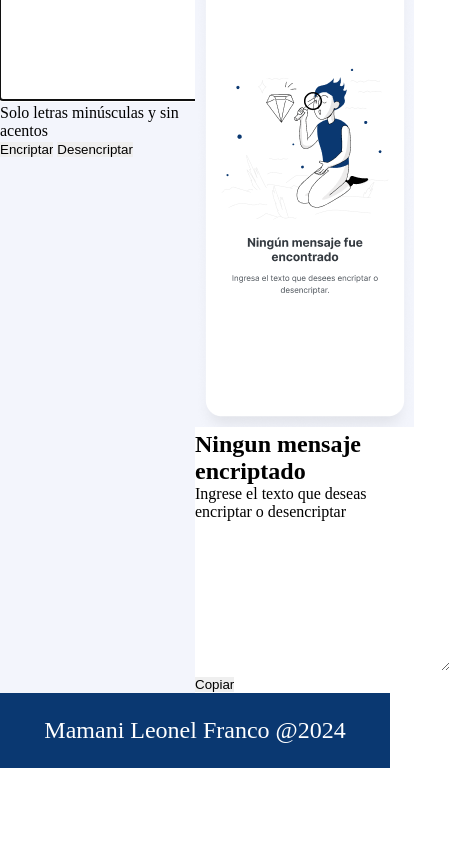
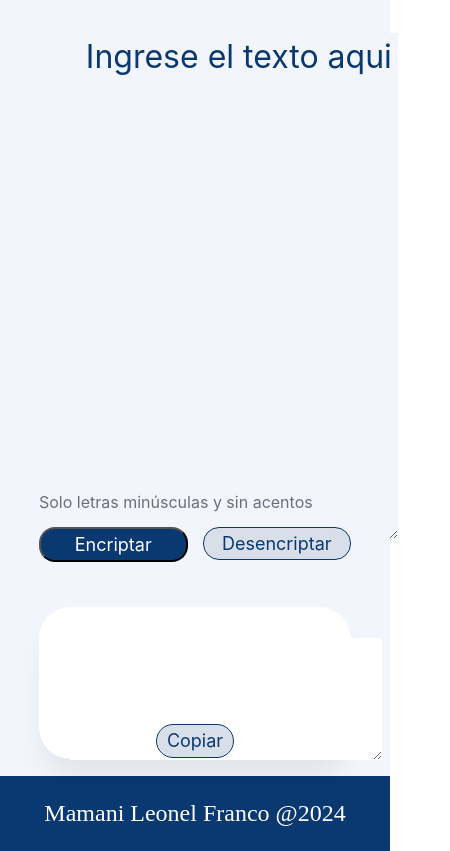
Before and after one commit to leoMa23/challenge-encriptador, a plain HTML site: page index.html in a window 390 px wide. Shown: the part 68-919 px from the top of the page, 450 px wide, since content can reach past the window. Before the commit the page ends 844 px from the top, so only its background shows below. Drawn offline with Linux system fonts and the light colour scheme.

Commit message:
se agrega el CSS

```diff
--- a/app.js
+++ b/app.js
@@ -1,20 +1,47 @@
-// Las llaves de encriptación que utilizaremos
-// son las siguientes:
-// la letra "a" es convertida para "ai"
-// la letra "e" es convertida para "enter"
-// la letra "i" es convertida para "imes"
-// la letra "o" es convertida para "ober"
-// la letra "u" es convertida para "ufat"
-
 
 function encriptar(){
+    let texto = document.getElementById("texto").value;
+    let parrafo = document.getElementById("mensaje");
+    let imagen = document.getElementById("imagen");
+    let textoEncriptado = texto.replace(/i/gi, "ines")
+                                .replace(/a/gi, "ai")
+                                .replace(/e/gi, "enter")
+                                .replace(/o/gi, "ober")
+                                .replace(/u/gi, "ufat");
 
+    if(texto.length !=0){
+        imagen.style.display= "none";
+        texto = textoEncriptado;
+        parrafo.textContent = texto;
+    }else{
+        imagen.style.display="none";
+        parrafo.textContent = "Debes ingresar algun texto para encriptar";
+    }
 }
 
 function desencriptar(){
-
+    let texto = document.getElementById("texto").value;
+    let parrafo = document.getElementById("mensaje");
+    let imagen = document.getElementById("imagen");
+    let textoEncriptado = texto.replace(/ai/gi, "a")
+                                .replace(/enter/gi, "e")
+                                .replace(/ines/gi, "i")
+                                .replace(/ober/gi, "o")
+                                .replace(/ufat/gi, "u");
+    if(texto.length !=0){
+        imagen.style.display = "none";
+        texto = textoEncriptado;
+        parrafo.textContent = texto;
+    }else{
+        imagen.style.display= "none";
+        parrafo.textContent= "Debes ingresar algun texto para desencriptar"
+    }
 }
 
 function copiar(){
-
+    let copia = document.getElementById("mensaje");
+    if(copia){
+        copia.select();
+        document.execCommand("copy");
+    }
 }
--- a/index.html
+++ b/index.html
@@ -9,25 +9,25 @@
 <body>
     <main class="presentacion">
         <section class="presentacion__izquierda">
-            <img src="" alt="logo de alura">
-            <textarea name="texto" rows="10" cols="30" class="textoEntrada" autofocus placeholder="Ingrese el texto aqui"></textarea>
-            <p>Solo letras minúsculas y sin acentos</p>
+            <img class="presentacion__logo" src="assets/images/Logo.png" alt="logo de alura">
+            <textarea name="texto" id="texto" rows="10" cols="30" class="textoEntrada" autofocus placeholder="Ingrese el texto aqui"></textarea>
+            <div class="terminos">
+                <p>Solo letras minúsculas y sin acentos</p>
+            </div>
             <div class="presentacion__izquierda__botones">
                 <input class="presentacion__izquierda__btnEncriptar" type="button" value="Encriptar" onclick="encriptar()">
-                <input class="presentacion__izquierda__btnDescencriptar" type="button" value="Desencriptar" onclick="desencriptar()">
+                <input class="presentacion__izquierda__btnDesencriptar" type="button" value="Desencriptar" onclick="desencriptar()">
             </div>
         </section>
         <section class="presentacion__derecha">
-            <img src="assets/images/imagen-de-inicio.png" alt="imagen de espera de texto">
-            <div class="presentacion__derecha__msjEncriptado">
-                <h2 id="mensaje-titulo">Ningun mensaje encriptado</h2>
-                <p id="mensaje-parrafo">Ingrese el texto que deseas encriptar o desencriptar</p>
-                <textarea name="mensaje" id="mensaje" cols="30" rows="10"></textarea>
+            <img id="imagen" src="assets/images/imagen-de-inicio.png" alt="imagen de espera de texto">
+            <div class="presentacion__derecha__mensajeEncriptado">
+                <textarea class="mensajeEncriptado" name="mensaje" id="mensaje" cols="30" rows="10"></textarea>
             </div>
-            <input type="button" value="Copiar" onclick="copiar()">
+            <div class="presentacion__derecha__boton">
+                <input class="presentacion__derecha__btnCopiar" type="button" value="Copiar" onclick="copiar()">
+            </div>
         </section>
-
-
     </main>
     <footer class="footer">
         <p>Mamani Leonel Franco @2024</p>
--- a/styles/style.css
+++ b/styles/style.css
@@ -2,43 +2,198 @@
 *{
     margin: 0;
     padding: 0;
-    border: 0;
 }
 
 .presentacion{
+    position: relative;
+    width: 100vw;
+    height: 100vh;
+    background-color: #F3F5FC;
+}
+
+.presentacion__logo{
+    margin: 1%;
+}
+.presentacion__izquierda{
+    width: 50%;
+}
+
+.textoEntrada{
+    position: absolute;
+    width: 45%;
+    height: 60%;
+    margin-left: 12%;
+    margin-top: 15%;
+    border: none;
+    font-family: "Inter";
+    font-style: normal;
+    font-weight: 400;
+    font-size: 32px;
+    line-height: 150%;
+    background-color: #F3F5FC;
+}
+
+.textoEntrada::placeholder{
+    color: #0A3871;
+}
+
+.textoEntrada:focus,
+.textoEntrada:active{
+    border: none;
+    outline: none;
+}
+
+.terminos{
+    display: flex;
+    flex-direction: row;
+    align-items: center;
+    padding: 0px;
+    gap: 8px;
+    position: absolute;
+    width: 80%;
+    right: 7%;
+    bottom: 20%;
+}
+
+.terminos p{
+    font-family: "Inter";
+    font-style: normal;
+    font-weight: 400;
+    font-size: 12px;
+    line-height: 150%;
+    color: #495057;
+    opacity: 0.8;
+    flex: none;
+    order: 1;
+    flex-grow: 0;
+}
+
+.presentacion__izquierda__botones{
+    display: flex;
     box-sizing: border-box;
+    flex-direction: row;
+    align-items: flex-start;
+    padding: 1% 0;
+    position: absolute;
+    width: 80%;
+    left: 12%;
+    top: 80%;
+    gap: 15px;
+}
+
+.presentacion__izquierda__btnEncriptar{
+    justify-content: center;
+    padding: 2%;
+    width: 25%;
+    background-color: #0A3871;
+    border-radius: 24px;
+    font-family: "Inter";
+    font-size: 18px;
+    line-height: 19px;
+    text-align: center;
+    color: #FFFFFF;
+}
+
+.presentacion__izquierda__btnDesencriptar{
+    justify-content: center;
+    padding: 2%;
+    width: 25%;
+    background-color: #D8DFE8;
+    border: 1px solid #0A3871;
+    border-radius: 24px;
+    font-family: "Inter";
+    font-weight: 400;
+    font-size: 18px;
+    line-height: 19px;
+    text-align: center;
+    color: #0A3871;
+}
+
+.presentacion__izquierda__btnEncriptar:hover,
+.presentacion__izquierda__btnDesencriptar:hover{
+    cursor: pointer;
+    margin: 0.5%;
+    width: 24.5%;
+    padding: 1.8%;
+}
+
+.presentacion__derecha{
     display: flex;
+    justify-content: center;
+    position: absolute;
+    width: 30%;
+    height: 90%;
+    left: 60%;
+    top: 5%;
+    background-color: #FFFFFF;
+    box-shadow: 0px 24px 32px -8px rgba(0, 0, 0, 0.08);
+    border-radius: 32px;
+}
+
+.presentacion__derecha__mensajeEncriptado{
+    box-sizing: border-box;
+    text-align: center;
+}
+
+.presentacion__derecha__mensajeEncriptado textarea{
+    width: 90%;
+    height: 80%;
+    top: 10%;
+    border: none;
+}
+
+.mensajeEncriptado{
+    width: 45%;
+    height: 60%;
+    margin-left: 10%;
+    margin-top: 10%;
+    border: none;
+    font-family: "Inter";
+    font-style: normal;
+    font-weight: 400;
+    font-size: 28px;
+    line-height: 150%;
+}
+
+.presentacion__derecha img{
+    position: absolute;
+    width: 100%;
     height: 100%;
 }
 
-.presentacion__izquierda{
-    width: 50%;
-    background-color: #F3F5FC;
+.presentacion__derecha__boton{
+    flex-direction: column;
+    align-items: center;
+    padding: 1%;
+    gap: 16px;
+    position: absolute;
+    width: 100%;
+    top: 86%;
+    text-align: center;
 }
 
-.presentacion__izquierda__botonAzul{
-    background-color: #0A3871;
-    width: 328px;
-    height: 67px;
+.presentacion__derecha__btnCopiar{
+    flex-direction: column;
+    justify-content: center;
+    padding: 2%;
+    gap: 8px;
+    width: 25%;
+    background-color: #D8DFE8;
+    border: 1px solid #0A3871;
     border-radius: 24px;
-    padding: 24px;
-    gap: 8px;
-    color: #FFFFFF;
+    font-family: "Inter";
+    font-weight: 400;
+    font-size: 18px;
+    line-height: 19px;
     text-align: center;
-
+    color: #0A3871;
 }
 
-.presentacion__izquierda__botonGris{
-    background-color: #D8DFE8;
-    width: 328px;
-    height: 67px;
-    border-radius: 24px;
-    border: 1px #0A3871 solid;
-    padding: 24px;
-    gap: 8px;
-}
-.presentacion__derecha{
-    width: 50%;
+.presentacion__derecha__btnCopiar:hover{
+    cursor: pointer;
+    margin: 1.5%;
+    width: 24.5%;
+    padding: 1.8%;
 }
 
 .footer{
@@ -49,3 +204,82 @@
     font-size: 1.5rem;
     font-weight: 400;
 }
+
+@media (max-width: 57.5em){
+    .presentacion{
+        display: flex;
+        flex-direction: row;
+    }
+
+    .presentacion__izquierda{
+        width: 100%;
+    }
+
+    .textoEntrada{
+        width: 80%;
+        height: 60%;
+        left: 10%;
+        top: 5%;
+    }
+
+    .terminos{
+        width: 80%;
+        left: 10%;
+        top: 55%;
+    }
+
+    .terminos p{
+        font-size: 16px;
+    }
+
+    .presentacion__izquierda__botones{
+        width: 80%;
+        left: 10%;
+        top: 70%;
+    }
+
+    .presentacion__izquierda__btnEncriptar,
+    .presentacion__izquierda__btnDesencriptar{
+        width: 48%;
+        border-radius: 16px;
+    }
+
+    .presentacion__izquierda__btnEncriptar:hover,
+    .presentacion__izquierda__btnDesencriptar:hover{
+        margin: 0.3%;
+        width: 47.5%;
+        padding: 1.8%;
+    }
+
+    .presentacion__derecha{
+        width: 80%;
+        height: 18%;
+        left: 10%;
+        top: 80%;
+    }
+
+    .presentacion__derecha__mensaje{
+        width: 100%;
+        top: 10%;
+    }
+
+    .presentacion__derecha__boton{
+        top: 75%;
+    }
+
+    .presentacion__derecha img{
+       top: 0;
+       display: none;
+       visibility: hidden;
+    }
+
+    .presentacion__derecha__mensajeEncriptado{
+        box-sizing: border-box;
+        text-align: center;
+    }
+
+    .presentacion__derecha__mensajeEncriptado textarea{
+        width: 100%;
+        border: none;
+    }
+}
```
Also changed, not shown: assets/images/Logo.png (added).
